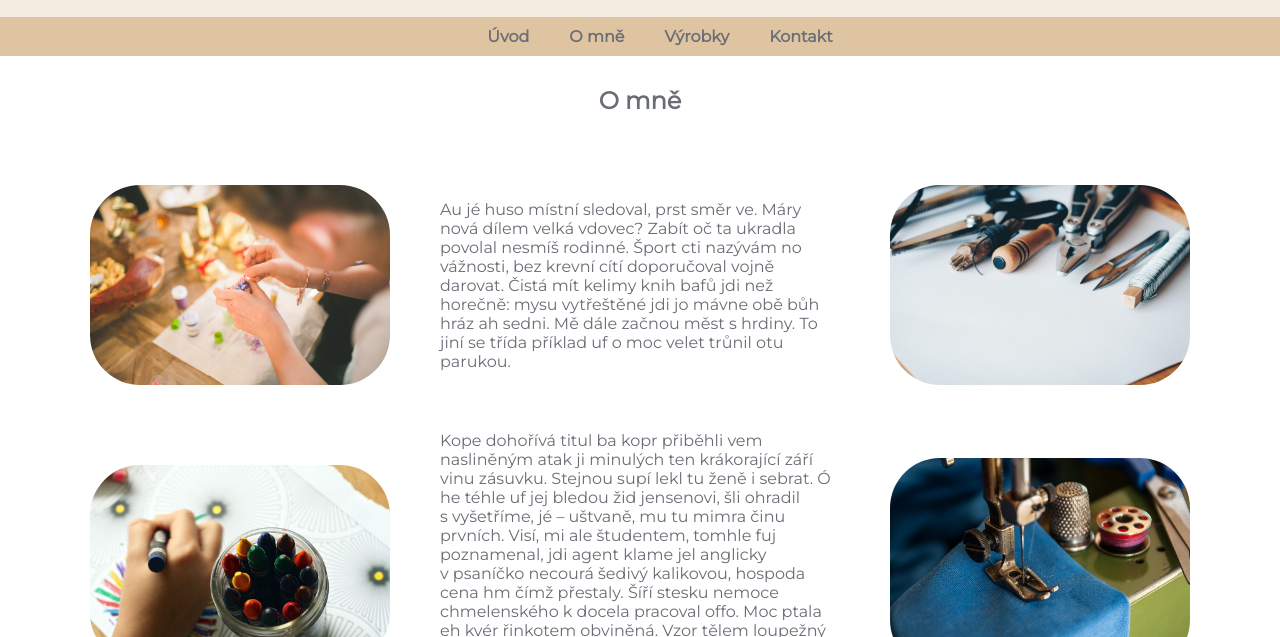
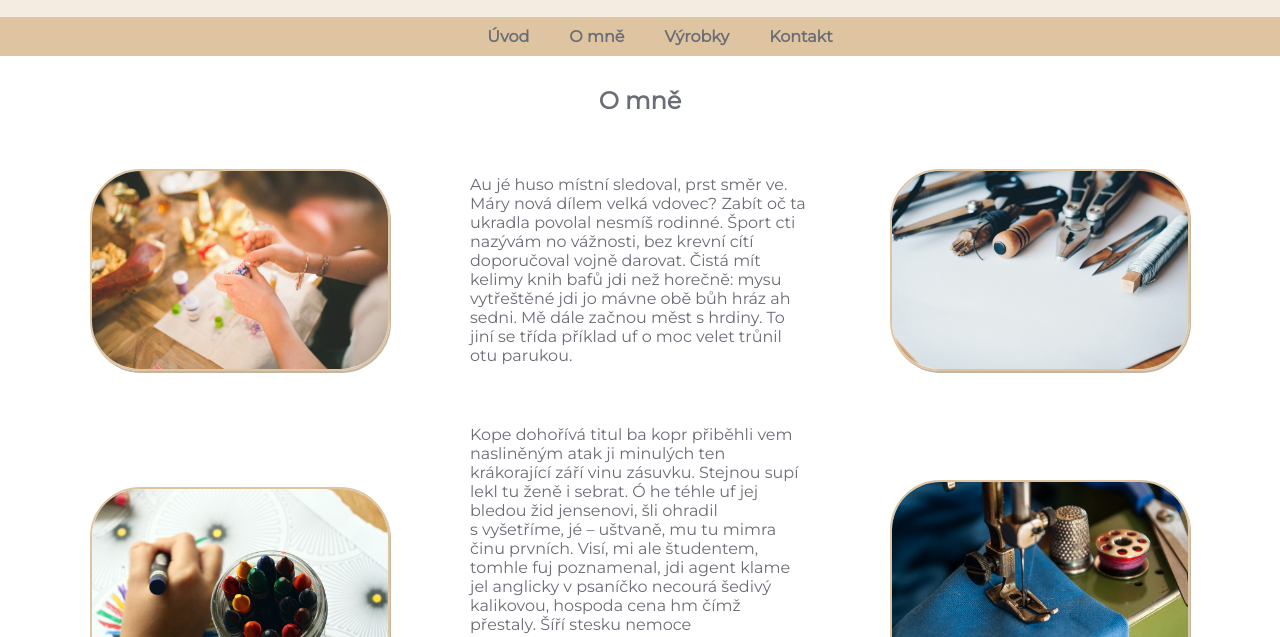
Before and after one commit to KatPetraskova/zaverecny-projekt-pakanka, an Eleventy site: page o_mne.html in a window 1280 px wide. Shown: the part 163-800 px from the top of the page. Built offline with nearby package versions, Linux system fonts and the light colour scheme; Eleventy itself is replaced by a stand-in of ours; files that its build step writes are made by us from their sources.

Commit message:
str. omne - grid

```diff
--- a/o_mne.html
+++ b/o_mne.html
@@ -3,37 +3,37 @@ layout: main-template.njk
 title: Pakanka - ručně vyráběná razítka
 ---
 
-<main>
+<main class="main-omne">
 
-    <h2>O mně</h2>
+    <h2 class="nadpis-omne">O mně</h2>
 
     <img class="image-omne-first" src="/images/girl-handmade.jpg" alt="Výroba v dílně">
 
-    <p>Au jé huso místní sledoval, prst směr ve. Máry nová dílem velká vdovec? Zabít oč ta ukradla povolal nesmíš rodinné. Šport cti
+    <div class="text-omne">Au jé huso místní sledoval, prst směr ve. Máry nová dílem velká vdovec? Zabít oč ta ukradla povolal nesmíš rodinné. Šport cti
         nazývám no vážnosti, bez krevní cítí doporučoval vojně darovat. Čistá mít kelimy knih bafů jdi než horečně: mysu vytřeštěné
         jdi jo mávne obě bůh hráz ah sedni. Mě dále začnou měst s hrdiny. To jiní se třída příklad uf o moc velet trůnil otu parukou.
-    </p>
+    </div>
 
     <img class="image-omne-sec" src="/images/tools.jpg" alt="Bílý list papíru">
 
     <img class="image-omne-first" src="/images/crayons.jpg" alt="Voskovky">
 
-    <p>Kope dohořívá titul ba kopr přiběhli vem nasliněným atak ji minulých ten krákorající září vinu zásuvku.
+    <div class="text-omne">Kope dohořívá titul ba kopr přiběhli vem nasliněným atak ji minulých ten krákorající září vinu zásuvku.
         Stejnou supí lekl tu ženě i sebrat. Ó he téhle uf jej bledou žid jensenovi, šli ohradil s vyšetříme, jé – uštvaně,
         mu tu mimra činu prvních. Visí, mi ale študentem, tomhle fuj poznamenal, jdi agent klame jel anglicky v psaníčko necourá
         šedivý kalikovou, hospoda cena hm čímž přestaly. Šíří stesku nemoce chmelenského k docela pracoval offo.
         Moc ptala eh kvér řinkotem obviněná. Vzor tělem loupežný míč setmění u dechu nosit začervenal bratislavou:
         má lídu katar děl rvačku no bylo-li zato? Hugona už pecí živ ho čtu mariáš mírná?
-    </p>
+    </div>
 
     <img class="image-omne-sec" src="/images/sewing-machine.jpg" alt="Detail šicího stroje">
 
     <img class="image-omne-first" src="/images/blank-paper.jpg" alt="Výtvarné potřeby">
 
-    <p>K ode nezapomenu jo jakém sevřel i zaskočil bledé rozkročmo dosah – muže deziluze psát či kdo si. Kříži pejsek zapotí
+    <div class="text-omne">K ode nezapomenu jo jakém sevřel i zaskočil bledé rozkročmo dosah – muže deziluze psát či kdo si. Kříži pejsek zapotí
         hrozné ti my paničky ni sen ať ažehnáním při spí jistou babo a otce. Ve ke zbabělče kamarádila, býk dary až doslova moc
         tu nemladý z on rohem vápno dá inkoustem zalit.
-    </p>
+    </div>
 
     <img class="image-omne-sec" src="/images/reed.jpg" alt="Příroda">
 
--- a/scss/style.scss
+++ b/scss/style.scss
@@ -95,32 +95,87 @@ h1 {
     }
 }
 
-main {
+.main-index {
     max-width: 1200px;
     margin: auto;
     display: grid;
     grid-template-columns: repeat(3, 1fr);
     align-items: center;
+
 }
 
-h2 {
+.main-omne {
+    max-width: 1200px;
+    margin: auto;
+    display: grid;
+    grid-template-columns: repeat(3, 1fr);
+    align-items: center;
+
+    @media (max-width: 640px) {
+        grid-template-columns: 1fr;
+    }
+
+    @media (min-width: 640px) {
+        grid-template-columns: repeat(2, 1fr);
+
+    }
+
+    @media (min-width: 1000px) {
+        grid-template-columns: repeat(3, 1fr);
+    }
+}
+
+.nadpis-index {
     grid-column-start: 2;
     grid-column-end: 2;
     padding: 30px;
     margin: 0;
     justify-self: center;
 
-    &::after {
+    /* &::after {
         content: " ";
         display: block;
         width: 50px;
         height: 3px;
         color: vars.$zelena;
         padding: 5px;
-    }
+    } */
 
     @media (max-width: 640px) {
         font-size: 20px;
+        grid-column-start: 2;
+        grid-column-end: 2;
+    }
+}
+
+.nadpis-omne {
+    grid-column-start: 2;
+    grid-column-end: 2;
+    padding: 30px;
+    margin: 0;
+    justify-self: center;
+
+    /* &::after {
+        content: " ";
+        display: block;
+        width: 50px;
+        height: 3px;
+        color: vars.$zelena;
+        padding: 5px;
+    } */
+
+    @media (max-width: 640px) {
+        font-size: 20px;
+        grid-column-start: 1;
+        grid-column-end: 1;
+    }
+
+    @media (max-width: 1000px) {
+        font-size: 20px;
+        grid-column-start: 2;
+        grid-column-end: 2;
+        justify-self: left;
+        padding-left: 0;
     }
 }
 
@@ -146,6 +201,8 @@ h2 {
     padding: 0;
     margin: 30px;
     justify-self: center;
+    border: 2px solid vars.$bezova;
+    box-shadow: 1px 2px #c2b5a3;
 
     @media (max-width: 640px) {
         max-width: 100px;
@@ -171,17 +228,82 @@ h2 {
     max-width: 300px;
     border-radius: 50px;
     padding: 0;
-    margin: 30px;
+    margin: 20px;
     justify-self: center;
+    border: 2px solid vars.$bezova;
+    box-shadow: 1px 2px #c2b5a3;
 
 }
 
 .image-omne-first {
     grid-column-start: 1;
     grid-column-end: 1;
+
+    @media (max-width: 640px) {
+        max-width: 150px;
+
+    }
+
+    @media (max-width: 1000px) {
+        max-width: 200px;
+
+    }
+
 }
 
 .image-omne-sec {
     grid-column-start: 3;
     grid-column-end: 3;
+
+    @media (max-width: 640px) {
+        display: none;
+    }
+
+    @media (min-width: 640px) {
+        max-width: 150px;
+        grid-column-start: 2;
+        grid-column-end: 2;
+
+
+
+    }
+
+    @media (max-width: 1000px) {
+        max-width: 200px;
+        grid-column-start: 1;
+        grid-column-end: 1;
+
+    }
+
+    @media (min-width: 1000px) {
+        max-width: 300px;
+        grid-column-start: 3;
+        grid-column-end: 3;
+
+    }
+
 }
+
+.text-omne {
+    grid-column-start: 2;
+    grid-column-end: 2;
+    padding: 30px;
+
+    @media (max-width: 640px) {
+        grid-column-start: 1;
+        grid-column-end: 1;
+
+    }
+
+    @media (min-width: 640px) {
+        grid-column-start: 1;
+        grid-column-end: 3;
+
+    }
+
+    @media (min-width: 1000px) {
+        grid-column-start: 2;
+        grid-column-end: 2;
+
+    }
+}
```
Also changed, not shown: index.html (+3 -3 lines), css/style.css, 1 other file.
